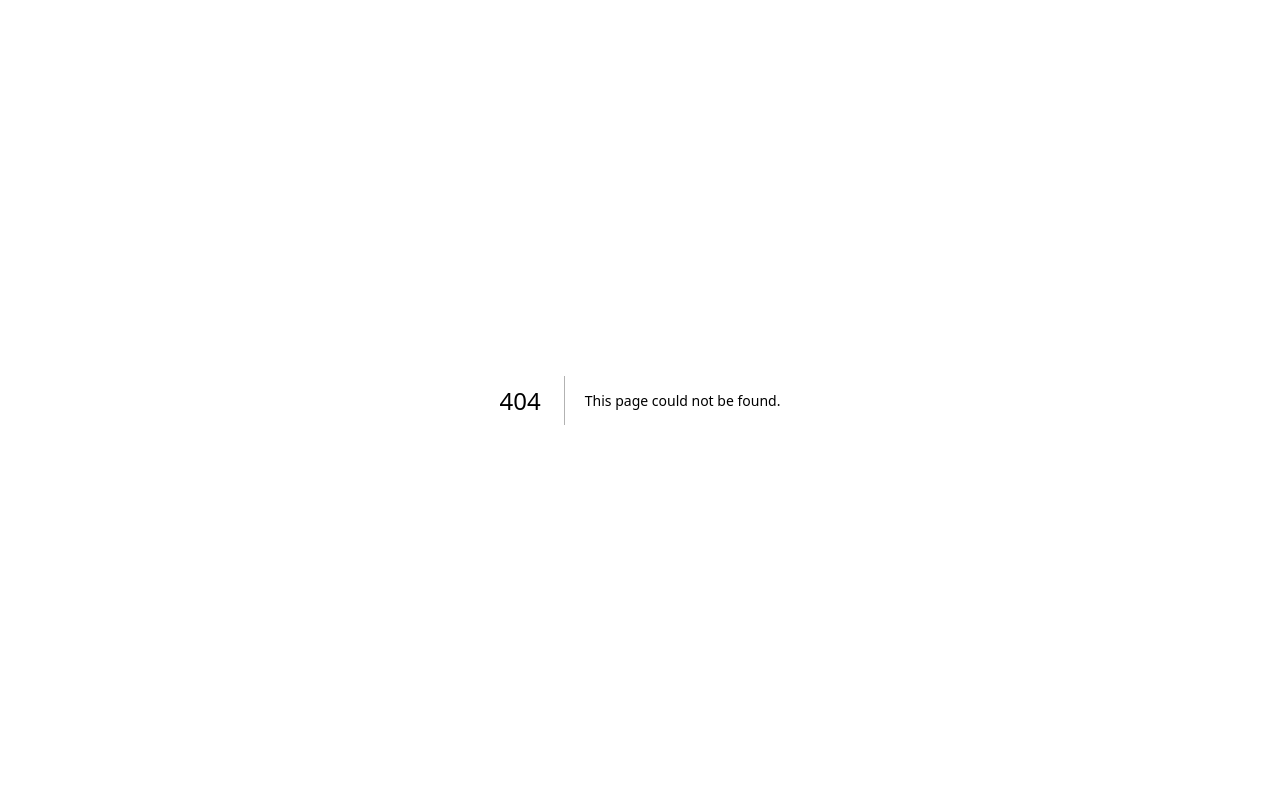
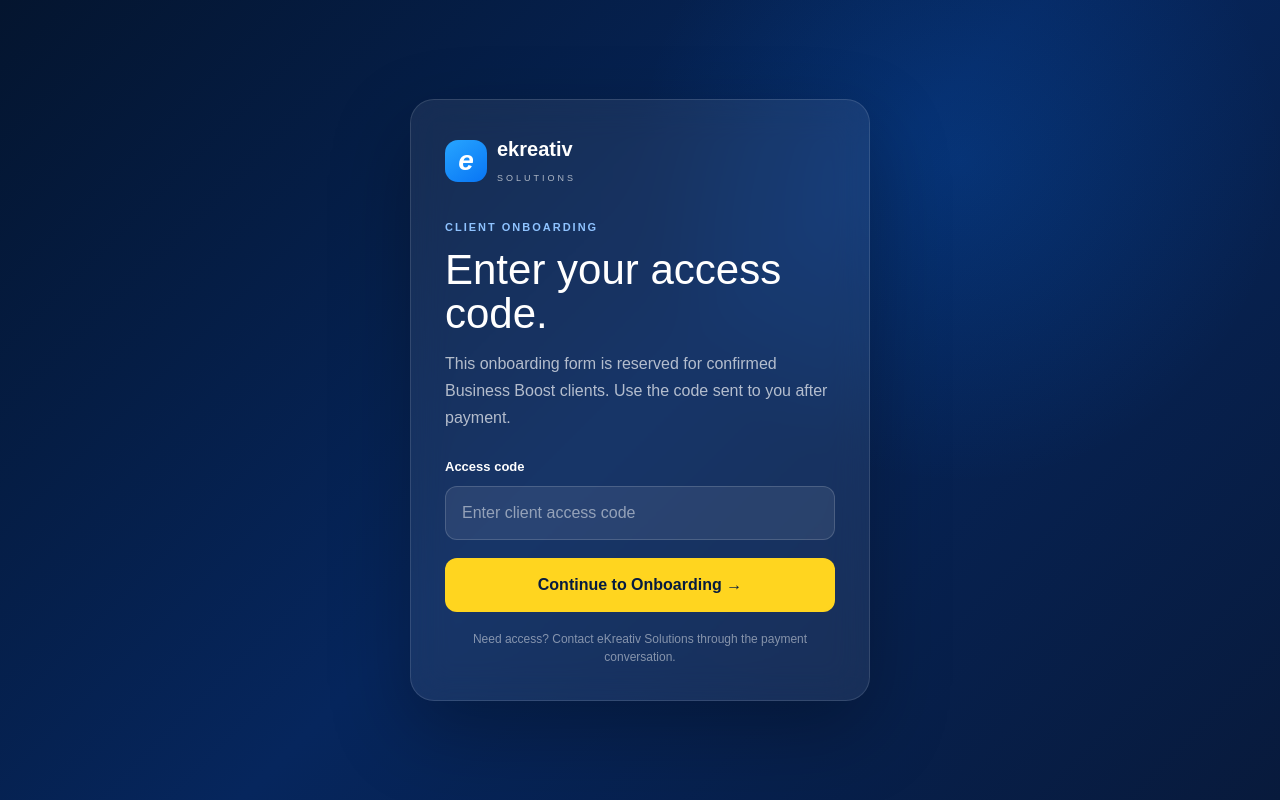
Before and after one commit to donatofaith/ekreativ-business-boost, a Next.js app: page /onboarding/access in a window 1280 px wide. Before the commit this address had no page. Built offline with nearby package versions, Linux system fonts and the light colour scheme.

Commit message:
Add onboarding access screen

```diff
--- /dev/null
+++ b/app/onboarding/access/page.tsx
@@ -0,0 +1,157 @@
+"use client";
+
+import { FormEvent, useState } from "react";
+
+export default function OnboardingAccessPage() {
+  const [code, setCode] = useState("");
+  const [error, setError] = useState("");
+  const [loading, setLoading] = useState(false);
+
+  async function handleSubmit(event: FormEvent<HTMLFormElement>) {
+    event.preventDefault();
+    setError("");
+    setLoading(true);
+
+    try {
+      const response = await fetch("/api/onboarding-access", {
+        method: "POST",
+        headers: { "Content-Type": "application/json" },
+        body: JSON.stringify({ code }),
+      });
+
+      const result = await response.json();
+
+      if (!response.ok || !result.success) {
+        setError(result.message || "Invalid access code.");
+        return;
+      }
+
+      window.location.href = "/onboarding";
+    } catch {
+      setError("We could not verify your code. Please try again.");
+    } finally {
+      setLoading(false);
+    }
+  }
+
+  return (
+    <main
+      style={{
+        minHeight: "100vh",
+        display: "grid",
+        placeItems: "center",
+        padding: "24px",
+        background:
+          "radial-gradient(circle at 75% 20%, rgba(8,117,245,.18), transparent 28%), linear-gradient(135deg, #04152f 0%, #06265d 50%, #081a3c 100%)",
+        color: "white",
+      }}
+    >
+      <section
+        style={{
+          width: "min(100%, 460px)",
+          padding: "34px",
+          borderRadius: "24px",
+          border: "1px solid rgba(255,255,255,.12)",
+          background: "rgba(255,255,255,.07)",
+          backdropFilter: "blur(18px)",
+          boxShadow: "0 30px 80px rgba(0,0,0,.28)",
+        }}
+      >
+        <div style={{ display: "flex", alignItems: "center", gap: "10px", marginBottom: "26px" }}>
+          <span
+            style={{
+              width: "42px",
+              height: "42px",
+              display: "grid",
+              placeItems: "center",
+              borderRadius: "13px",
+              background: "linear-gradient(145deg, #27a5ff, #0875f5)",
+              fontSize: "28px",
+              fontWeight: 900,
+              fontStyle: "italic",
+            }}
+          >
+            e
+          </span>
+          <div>
+            <strong style={{ display: "block", fontSize: "20px" }}>ekreativ</strong>
+            <span style={{ fontSize: "9px", letterSpacing: "3px", opacity: 0.65 }}>SOLUTIONS</span>
+          </div>
+        </div>
+
+        <span
+          style={{
+            display: "inline-block",
+            marginBottom: "12px",
+            color: "#8fc3ff",
+            fontSize: "11px",
+            fontWeight: 900,
+            letterSpacing: "2px",
+          }}
+        >
+          CLIENT ONBOARDING
+        </span>
+
+        <h1 style={{ fontSize: "clamp(30px, 7vw, 42px)", lineHeight: 1.05, marginBottom: "14px" }}>
+          Enter your access code.
+        </h1>
+
+        <p style={{ marginBottom: "26px", color: "rgba(255,255,255,.68)", lineHeight: 1.7 }}>
+          This onboarding form is reserved for confirmed Business Boost clients. Use the code sent to you after payment.
+        </p>
+
+        <form onSubmit={handleSubmit}>
+          <label htmlFor="access-code" style={{ display: "block", marginBottom: "9px", fontSize: "13px", fontWeight: 800 }}>
+            Access code
+          </label>
+
+          <input
+            id="access-code"
+            type="password"
+            value={code}
+            onChange={(event) => setCode(event.target.value)}
+            placeholder="Enter client access code"
+            autoComplete="one-time-code"
+            required
+            style={{
+              width: "100%",
+              minHeight: "54px",
+              padding: "0 16px",
+              borderRadius: "12px",
+              border: "1px solid rgba(255,255,255,.16)",
+              outline: "none",
+              background: "rgba(255,255,255,.08)",
+              color: "white",
+            }}
+          />
+
+          {error ? (
+            <p style={{ marginTop: "12px", color: "#ffb4b4", fontSize: "13px", lineHeight: 1.5 }}>{error}</p>
+          ) : null}
+
+          <button
+            type="submit"
+            disabled={loading}
+            style={{
+              width: "100%",
+              minHeight: "54px",
+              marginTop: "18px",
+              borderRadius: "12px",
+              background: "#ffd51f",
+              color: "#061b40",
+              fontWeight: 900,
+              cursor: loading ? "wait" : "pointer",
+              opacity: loading ? 0.7 : 1,
+            }}
+          >
+            {loading ? "Checking access..." : "Continue to Onboarding →"}
+          </button>
+        </form>
+
+        <p style={{ marginTop: "18px", textAlign: "center", color: "rgba(255,255,255,.48)", fontSize: "12px" }}>
+          Need access? Contact eKreativ Solutions through the payment conversation.
+        </p>
+      </section>
+    </main>
+  );
+}
```
